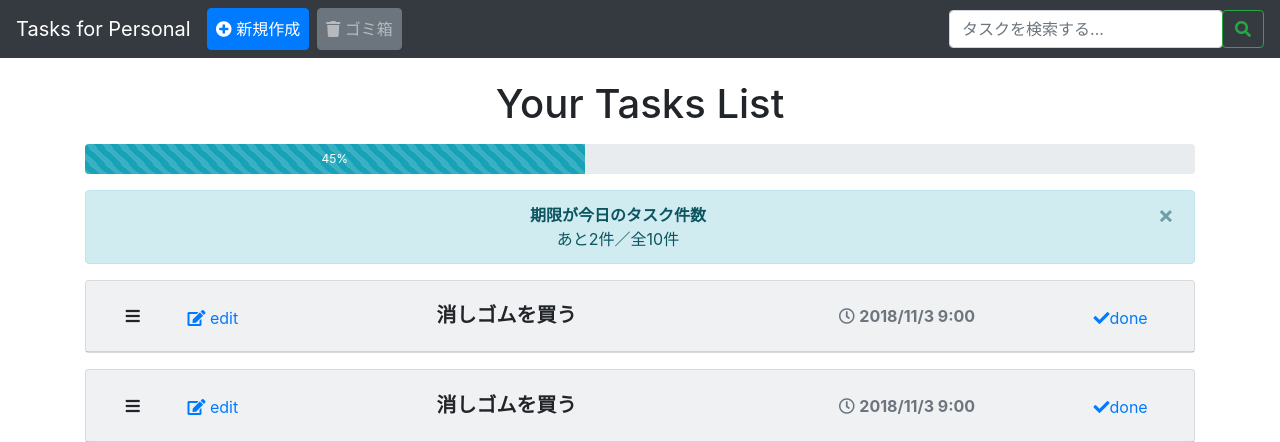
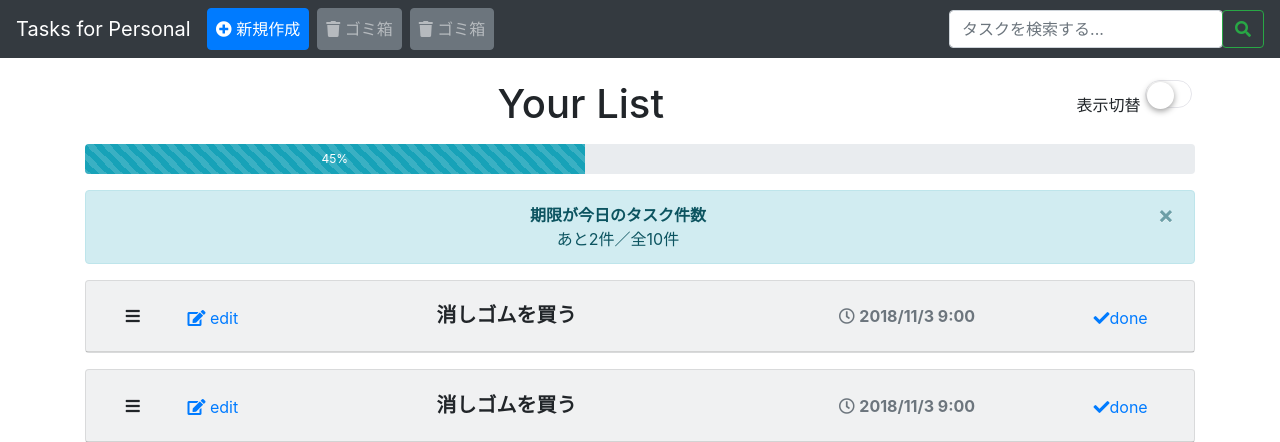
Before and after one commit to ReishiNakajima/taskapp, a PHP site: page /mockScreen.html in a window 1280 px wide. Shown: the top 442 px of the page. Run offline with PHP 8.4, Linux system fonts and the light colour scheme; some libraries are stand-ins or nearby versions.

Commit message:
ボタン追加

```diff
--- a/js/index.js
+++ b/js/index.js
@@ -56,12 +56,12 @@ $('#sortable').delegate('.modeChangeBtn', 'touchstart click', function (e) {
     if ($(this).attr('data-role') == 'save') {
         updateTask($(this).attr('data-taskid'));
         forViewCrad(id);
-        $('#collapseOne'+$(this).attr('data-taskid')).collapse('show')
+        $('#collapseOne' + $(this).attr('data-taskid')).collapse('hide');
     } else {
         forEditCard(id);
-        $('#collapseOne'+$(this).attr('data-taskid')).collapse('hide')
+        $('#collapseOne' + $(this).attr('data-taskid')).collapse('show');
     }
-    $('collapseOne'+id).collapse()
+    $('collapseOne' + id).collapse()
 });
 //ダブルクリック対策必要
 
@@ -307,4 +307,12 @@ function updateTaskCard() {
 
 $('div').on('hide.bs.modal', function (e) {
     updateTaskCard();
-  })
+});
+
+$('#viewMode').on('touchstart click', function (e) {
+    if ($(this).prop("checked")) {
+        $('.card-body').parents('div.collapse').collapse('show');
+    }else{
+        $('.collapse').collapse('hide');
+    }
+});
--- a/mockScreen.html
+++ b/mockScreen.html
@@ -37,6 +37,10 @@
       <ul class="navbar-nav mr-auto">
         <li class="nav-item active">
           <button id="newBtn" class="btn btn-primary nav-link mr-sm-2"><i class="fas fa-plus-circle"></i>&nbsp;新規作成</button>
+        </li>
+        <li class="nav-item">
+          <button id="newBtn" class="btn btn-secondary nav-link mr-sm-2" data-toggle="modal" data-target="#trashModal"><i
+              class="fas fa-trash"></i>&nbsp;ゴミ箱</button>
         </li>
         <li class="nav-item">
           <button id="newBtn" class="btn btn-secondary nav-link" data-toggle="modal" data-target="#trashModal"><i class="fas fa-trash"></i>&nbsp;ゴミ箱</button>
@@ -93,8 +97,15 @@
   </div>
 
   <main role="main" class="container">
-
-    <h1 class="mb-3">Your Tasks List</h1>
+    <div class="switch">
+      <span>表示切替</span>
+      <label class="switch__label">
+        <input id="viewMode" type="checkbox" class="switch__input" />
+        <span class="switch__content"></span>
+        <span class="switch__circle"></span>
+      </label>
+    </div>
+    <h1 class="mb-3">Your List</h1>
 
     <div class="mb-3 progress" style="height: 30px;">
       <div class="progress-bar progress-bar-striped bg-info" role="progressbar" style="width: 45%" aria-valuenow="40"
--- a/starter-template.css
+++ b/starter-template.css
@@ -139,7 +139,84 @@ main {
     80%  { transform: scale(1.0, 0.97) translate(-2%, 2%) skew(3deg, 0deg); }
     100% { transform: scale(1.0, 1.0) translate(0%, 0%); }
   }
+.switch{
+  float: right;
+}
+/*** iOS ***/
+.switch__label {
+	width: 50px;
+	position: relative;
+	display: inline-block;
+}
+.switch__content {
+	display: block;
+  cursor: pointer;
+  position: relative;
+  border-radius: 30px;
+  height: 31px;
+overflow: hidden;
+}
+.switch__content:before {
+	content: "";
+	display: block;
+	position: absolute;
+	width: calc(100% - 3px);
+	height: calc(100% - 3px);
+	top: 0;
+	left: 0;
+	border: 1.5px solid #E5E5EA;
+	border-radius: 30px;
+	background-color: #fff;
+}
+.switch__content:after {
+	content: "";
+	display: block;
+	position: absolute;
+	background-color: transparent;
+	width: 0;
+	height: 0;
+	top: 50%;
+	left: 50%;
+	border-radius: 30px;
+	-webkit-transition: all .5s;
+	   -moz-transition: all .5s;
+	    -ms-transition: all .5s;
+	     -o-transition: all .5s;
+	        transition: all .5s;
+}
+.switch__input {
+	display: none;
+}
 
+.switch__circle {
+	display: block;
+	top: 2px;
+	left: 2px;
+	position: absolute;
+	-webkit-box-shadow: 0 2px 6px #999;
+	        box-shadow: 0 2px 6px #999;
+	width: 27px;
+	height: 27px;
+	-webkit-border-radius: 20px;
+	        border-radius: 20px;
+	background-color: #fff;
+	-webkit-transition: all .5s;
+	   -moz-transition: all .5s;
+	    -ms-transition: all .5s;
+	     -o-transition: all .5s;
+	        transition: all .5s;
+}
+.switch__input:checked ~ .switch__circle {
+	left: 21px;
+}
+
+.switch__input:checked ~ .switch__content:after {
+	background-color: #4BD964;
+	top: 0;
+	left: 0;
+	width: 100%;
+	height: 100%;
+}
   @media screen and (max-width: 425px) {
     .card-header{
       display: table;
```
Also changed, not shown: develop.php (+11 -3 lines). Lines whose indentation alone changed are shown as unchanged.
